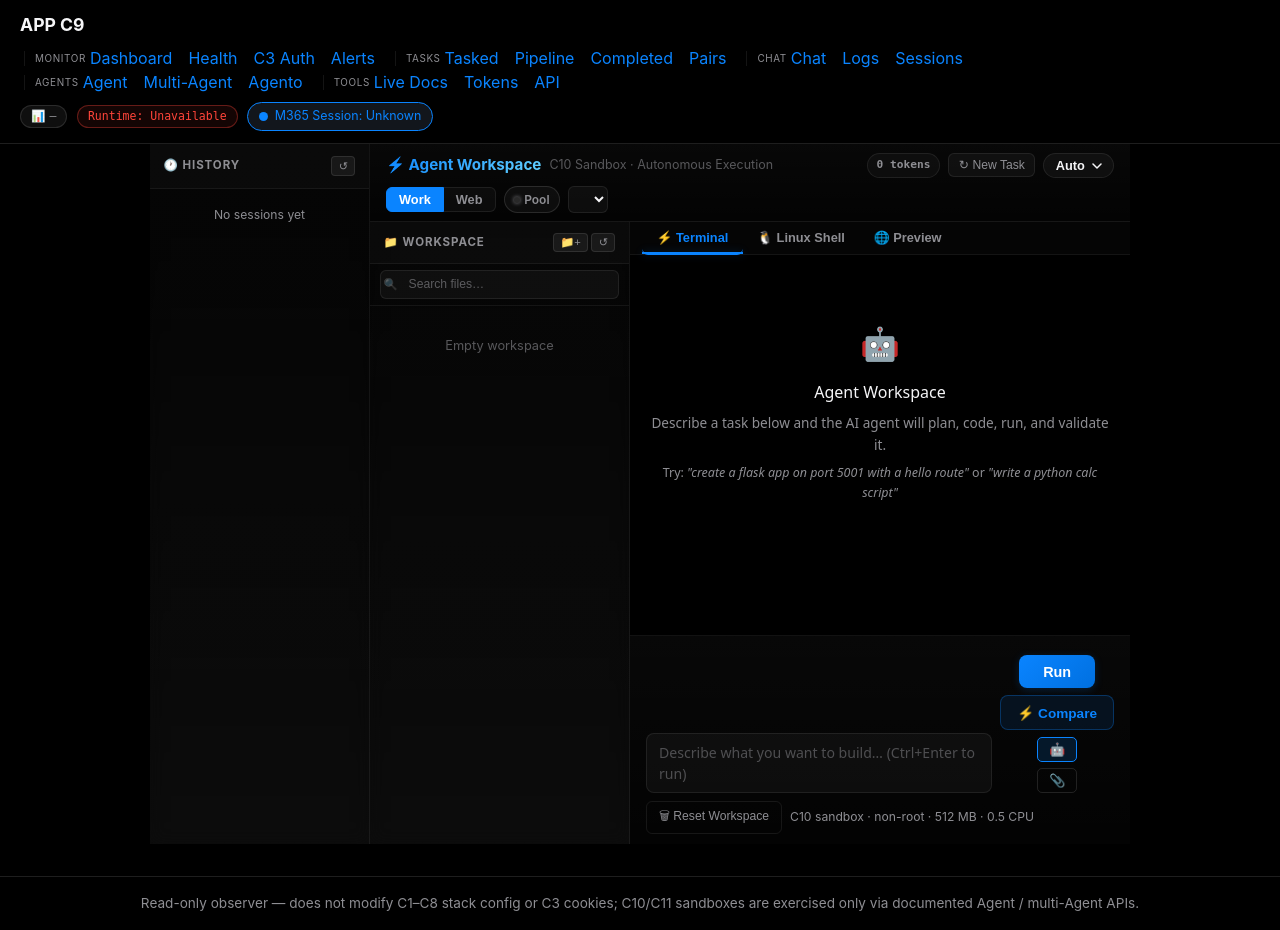
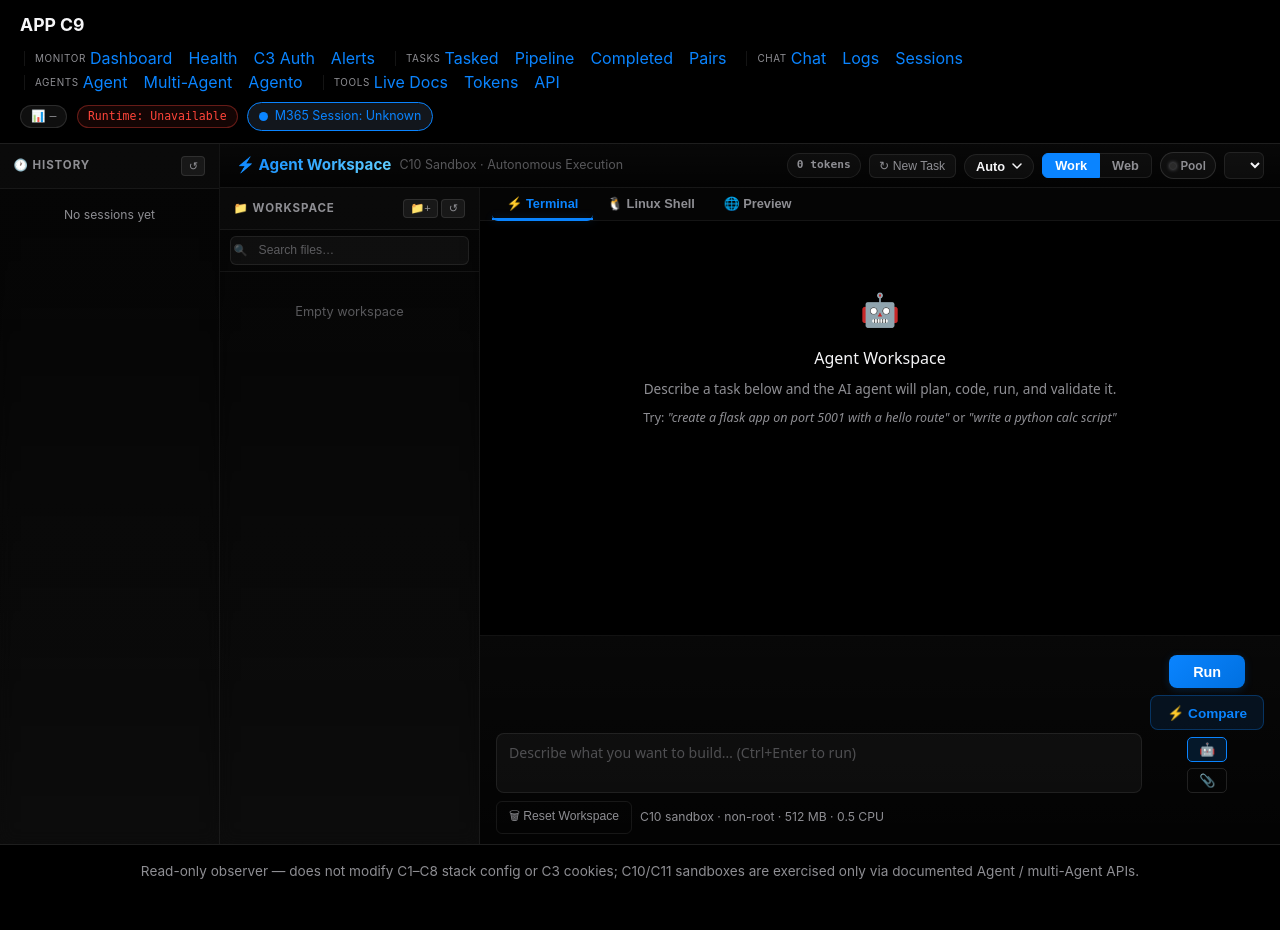
Before and after one commit to zumanm1/copilot-wraper, a Python web app: template c9_jokes/templates/agent.html in a window 1280 px wide. After the commit the page ends 879 px from the top, so only its background shows below. Run offline with Jinja, Linux system fonts and the light colour scheme; the template is opened without the code that fills it, so the values that code supplies are empty; some libraries are stand-ins or nearby versions.

Commit message:
Make agent workspaces full width

```diff
--- a/c9_jokes/static/style.css
+++ b/c9_jokes/static/style.css
@@ -39,7 +39,10 @@
 header h1 { font-size: 1.1rem; margin: 0; }
 nav a { margin-right: 1rem; text-decoration: none; }
 nav a:hover { text-decoration: underline; }
-main { padding: 1.25rem; max-width: 980px; margin: 0 auto; }
+main { padding: 1.25rem; max-width: 980px; margin: 0 auto; width: 100%; }
+body.workspace-page { overflow-x: hidden; }
+main.workspace-main { width: 100%; max-width: none; margin: 0; padding: 0; min-width: 0; }
+body.workspace-page footer { margin-top: 0; }
 h2 { margin-top: 0; }
 
 /* ── Cards ───────────────────────────────────────────────────────────────── */
--- a/c9_jokes/templates/agent.html
+++ b/c9_jokes/templates/agent.html
@@ -1,5 +1,7 @@
 {% extends "base.html" %}
 {% block title %}Agent Workspace{% endblock %}
+{% block body_class %}workspace-page{% endblock %}
+{% block main_class %}workspace-main{% endblock %}
 {% block content %}
 
 <style>
@@ -13,9 +15,10 @@
   grid-template-columns: 220px 260px 1fr;
   grid-template-rows: auto 1fr;
   gap: 0;
+  width: 100%;
   height: calc(100vh - 100px);
   min-height: 600px;
-  margin: -1.25rem;
+  min-width: 0;
   overflow: hidden;
   background: linear-gradient(180deg, var(--bg) 0%, #0a0a0a 100%);
 }
@@ -125,6 +128,7 @@
   align-items: center;
   gap: 0.5rem;
   flex-wrap: wrap;
+  min-width: 0;
   padding: 0.5rem 1rem;
   border-bottom: 1px solid rgba(255,255,255,0.06);
   background: linear-gradient(180deg, rgba(255,255,255,0.03) 0%, rgba(255,255,255,0.01) 100%);
@@ -205,6 +209,7 @@
 .agent-filetree {
   grid-column: 2;
   grid-row: 2;
+  min-width: 0;
   border-right: 1px solid rgba(255,255,255,0.06);
   background: linear-gradient(180deg, rgba(255,255,255,0.02) 0%, rgba(255,255,255,0.01) 100%);
   overflow-y: auto;
@@ -435,6 +440,7 @@
   grid-row: 2;
   display: flex;
   flex-direction: column;
+  min-width: 0;
   overflow: hidden;
   background: var(--bg);
 }
--- a/c9_jokes/templates/base.html
+++ b/c9_jokes/templates/base.html
@@ -6,7 +6,7 @@
   <title>{% block title %}APP C9{% endblock %} — Stack validation</title>
   <link rel="stylesheet" href="{{ url_for('static', path='style.css') }}"/>
 </head>
-<body>
+<body class="{% block body_class %}{% endblock %}">
   <style>
   /* ── Nav groups ── */
   nav { display:flex; align-items:center; gap:0; flex-wrap:wrap; }
@@ -238,7 +238,7 @@
     setInterval(refreshGlobalTokens, 60000);
   })();
   </script>
-  <main>
+  <main class="{% block main_class %}{% endblock %}">
     {% block content %}{% endblock %}
   </main>
   <footer>Read-only observer — does not modify C1–C8 stack config or C3 cookies; C10/C11 sandboxes are exercised only via documented Agent / multi-Agent APIs.</footer>
```
Also changed, not shown: c9_jokes/templates/multi_agent.html (+6 -2 lines), c9_jokes/templates/multi_agento.html (+7 -1 lines), tests/test_unit_c9.py (+14 -0 lines).
